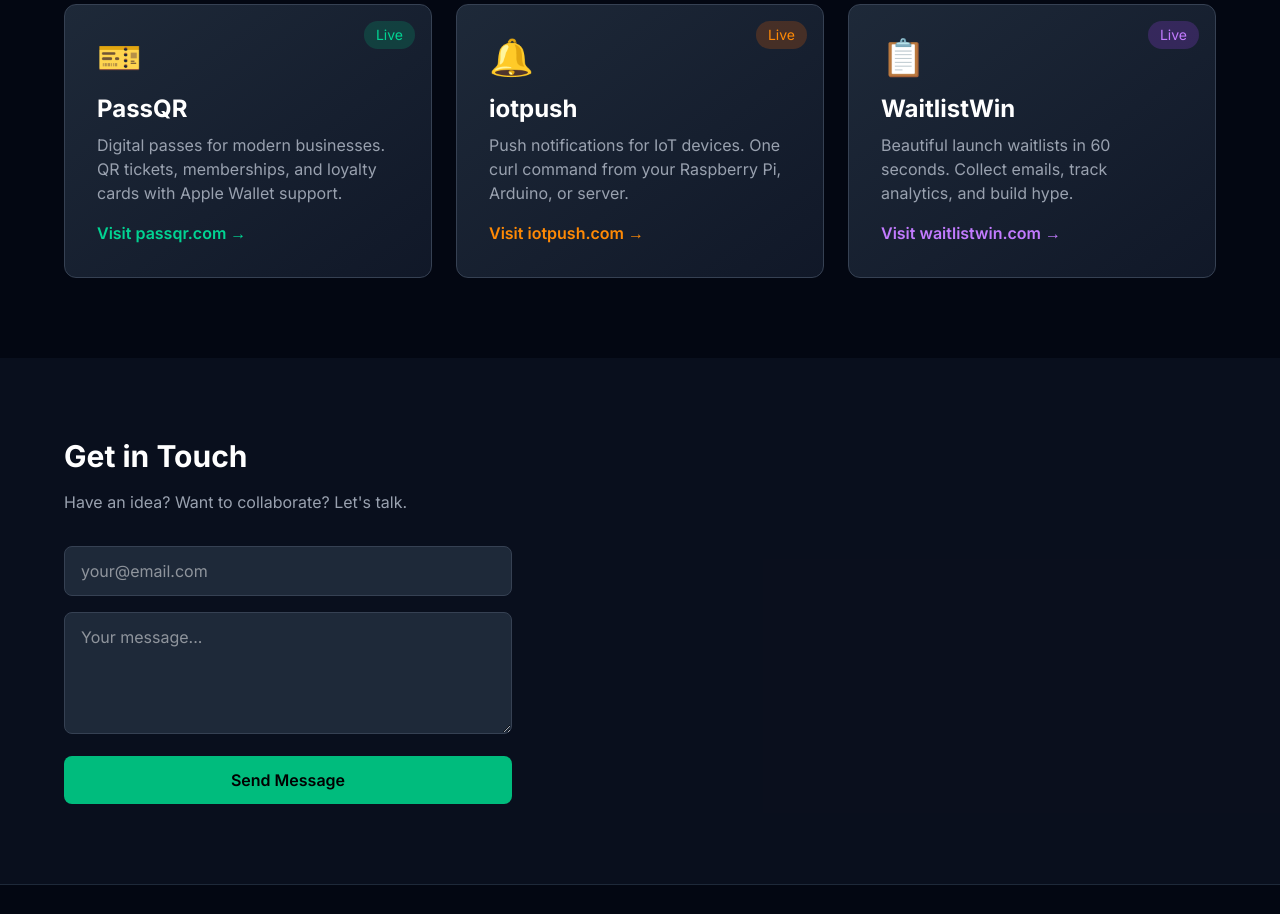
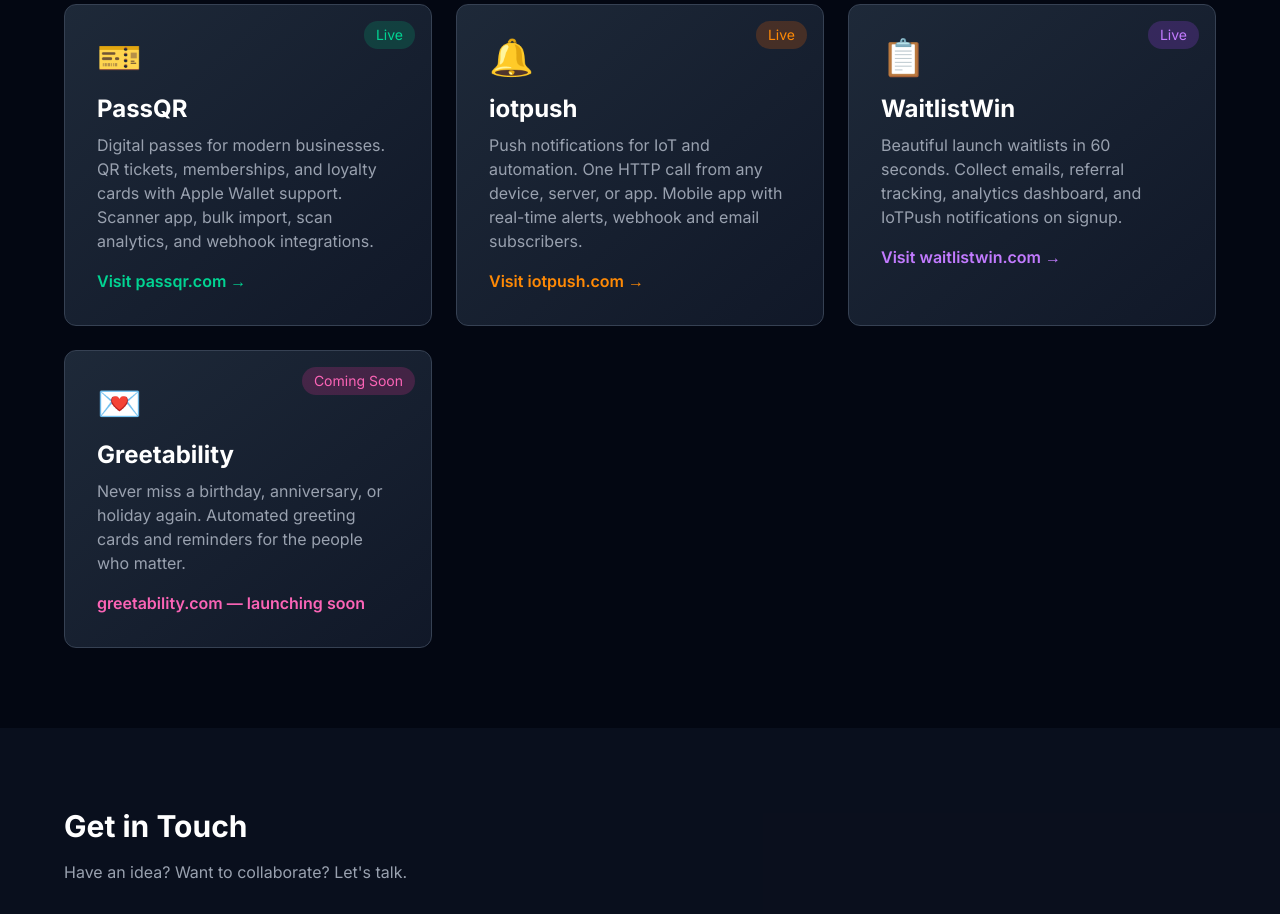
Before and after one commit to dasecure/dasecure-website, a Next.js app: page / in a window 1280 px wide. Shown: the part 1220-2134 px from the top of the page. Built offline with nearby package versions, Linux system fonts and the light colour scheme.

Commit message:
Update product descriptions, add Greetability coming soon

```diff
--- a/src/app/page.tsx
+++ b/src/app/page.tsx
@@ -95,7 +95,7 @@
               <div className="text-4xl mb-4">🎫</div>
               <h3 className="text-2xl font-bold mb-2">PassQR</h3>
               <p className="text-gray-400 mb-4">
-                Digital passes for modern businesses. QR tickets, memberships, and loyalty cards with Apple Wallet support.
+                Digital passes for modern businesses. QR tickets, memberships, and loyalty cards with Apple Wallet support. Scanner app, bulk import, scan analytics, and webhook integrations.
               </p>
               <span className="text-emerald-400 group-hover:text-emerald-300 font-semibold transition">
                 Visit passqr.com →
@@ -113,7 +113,7 @@
               <div className="text-4xl mb-4">🔔</div>
               <h3 className="text-2xl font-bold mb-2">iotpush</h3>
               <p className="text-gray-400 mb-4">
-                Push notifications for IoT devices. One curl command from your Raspberry Pi, Arduino, or server.
+                Push notifications for IoT and automation. One HTTP call from any device, server, or app. Mobile app with real-time alerts, webhook and email subscribers.
               </p>
               <span className="text-orange-400 group-hover:text-orange-300 font-semibold transition">
                 Visit iotpush.com →
@@ -131,12 +131,26 @@
               <div className="text-4xl mb-4">📋</div>
               <h3 className="text-2xl font-bold mb-2">WaitlistWin</h3>
               <p className="text-gray-400 mb-4">
-                Beautiful launch waitlists in 60 seconds. Collect emails, track analytics, and build hype.
+                Beautiful launch waitlists in 60 seconds. Collect emails, referral tracking, analytics dashboard, and IoTPush notifications on signup.
               </p>
               <span className="text-purple-400 group-hover:text-purple-300 font-semibold transition">
                 Visit waitlistwin.com →
               </span>
             </Link>
+
+            <div className="bg-gradient-to-br from-gray-800 to-gray-900 p-8 rounded-xl border border-gray-700 relative overflow-hidden">
+              <div className="absolute top-4 right-4 bg-pink-500/20 text-pink-400 text-sm px-3 py-1 rounded-full">
+                Coming Soon
+              </div>
+              <div className="text-4xl mb-4">💌</div>
+              <h3 className="text-2xl font-bold mb-2">Greetability</h3>
+              <p className="text-gray-400 mb-4">
+                Never miss a birthday, anniversary, or holiday again. Automated greeting cards and reminders for the people who matter.
+              </p>
+              <span className="text-pink-400 font-semibold">
+                greetability.com — launching soon
+              </span>
+            </div>
           </div>
         </div>
       </section>
```
